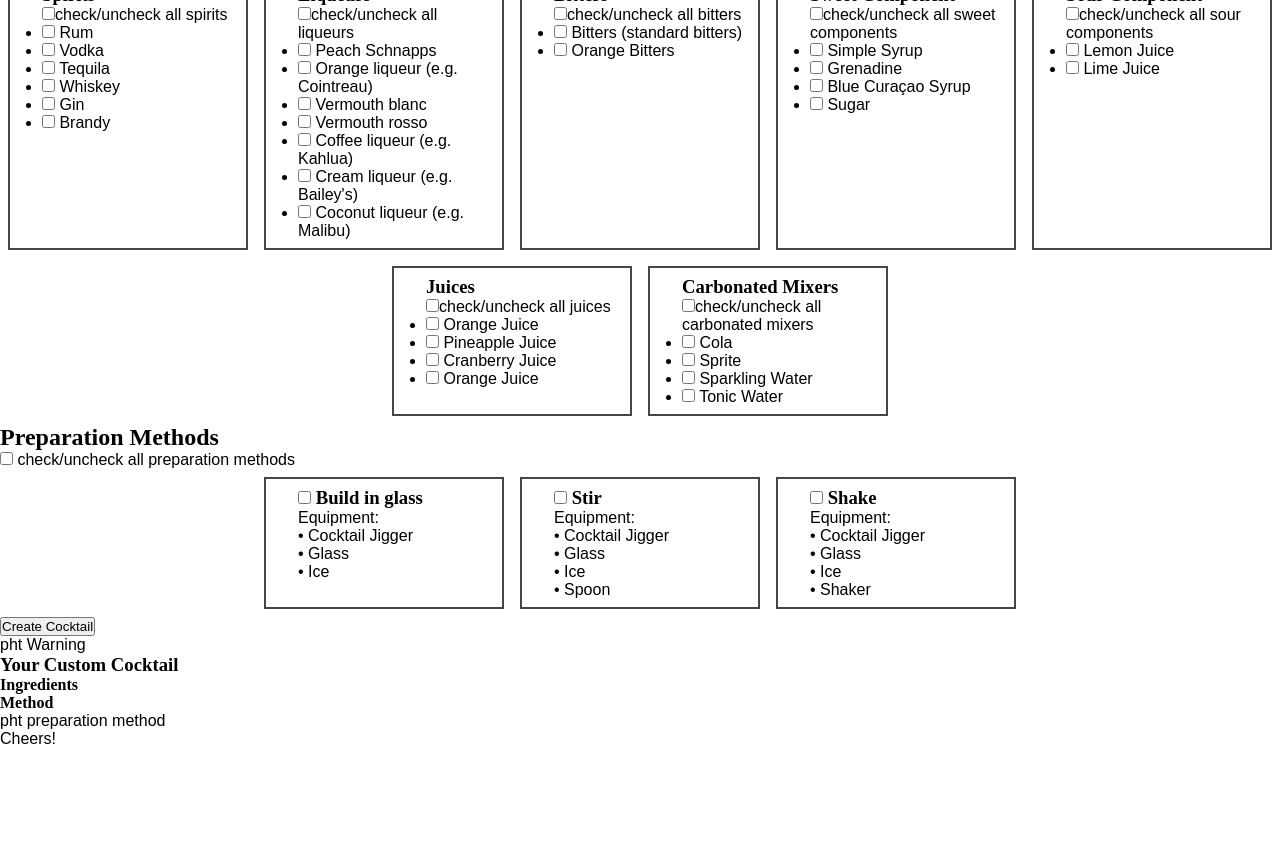
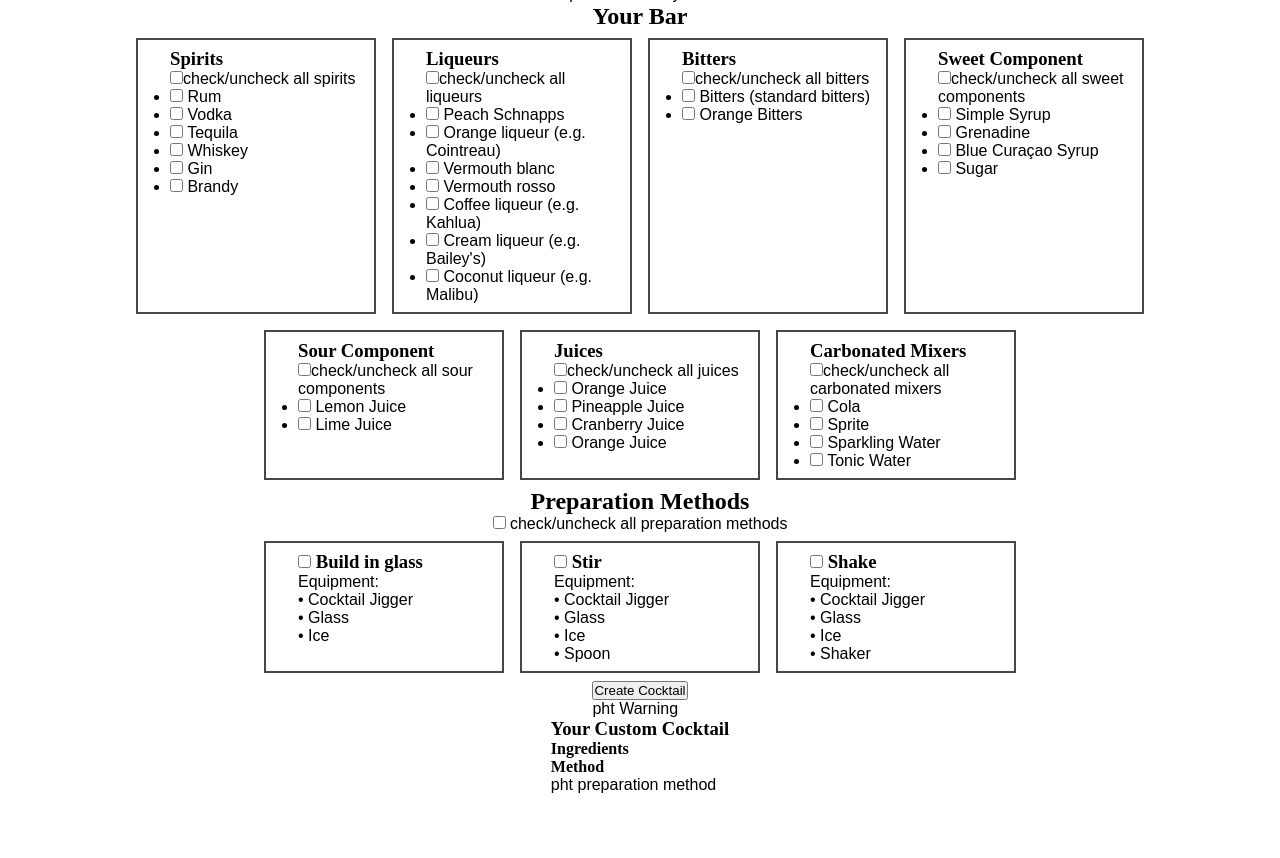
Before and after one commit to Markus-Hefner/Portfolio-Project-2-Cocktail-Casino, a plain HTML site: page index.html in a window 1280 px wide. Shown: the part 116-974 px from the top of the page. Before the commit the page ends 864 px from the top, so only its background shows below. Drawn offline with Linux system fonts and the light colour scheme; a web font is replaced by a local one.

Commit message:
Create sections for bar, preparation methods and create cocktail

```diff
--- a/assets/css/style.css
+++ b/assets/css/style.css
@@ -13,6 +13,7 @@ body {
     flex-direction: column;
     flex: 1 0 auto;
     font-family: 'Cantarell', sans-serif;
+    padding: 5%;
 }
 
 h1, h2, h3, h4, h5, h6 {
@@ -59,5 +60,11 @@ header {
     font-weight: bold;
 }
 
+section {
+    display: flex;
+    flex-direction: column;
+    align-items: center;
+}
+
 
 /* Footer */
--- a/index.html
+++ b/index.html
@@ -23,8 +23,8 @@
         <div>pht Introductory text</div>
     </header>
     <main>
+        <section class="section">
             <h2 class="heading-center">Your Bar</h2>
-        </div>
             <div id="bar">
                 <div class="category-div">
                     <h3 class="category-heading">Spirits</h3>
@@ -125,8 +125,8 @@
                     </ul>
                 </div>
             </div>
-        <div>
-            <div id="equipment">
+        </section>
+        <section class="section">
                 <h2>Preparation Methods</h2>
                 <span>
                     <input type="checkbox" id="check-all-methods" name="check-all-methods">
@@ -155,7 +155,8 @@
                         <p>Equipment:<br>• Cocktail Jigger<br>• Glass<br>• Ice<br>• Shaker</p>
                     </li>
                 </ul>
-            </div>
+        </section>
+        <section>
             <div>
                 <form id="create-cocktail">
                     <input type="button" id="create-cocktail-button" value="Create Cocktail">
@@ -176,8 +177,8 @@
                         pht preparation method
                     </p>
                 </div>
-                <span>Cheers!</span>
             </div>
+        </section>
     </main>
 
     <footer>
```
Lines whose indentation alone changed are shown as unchanged.
